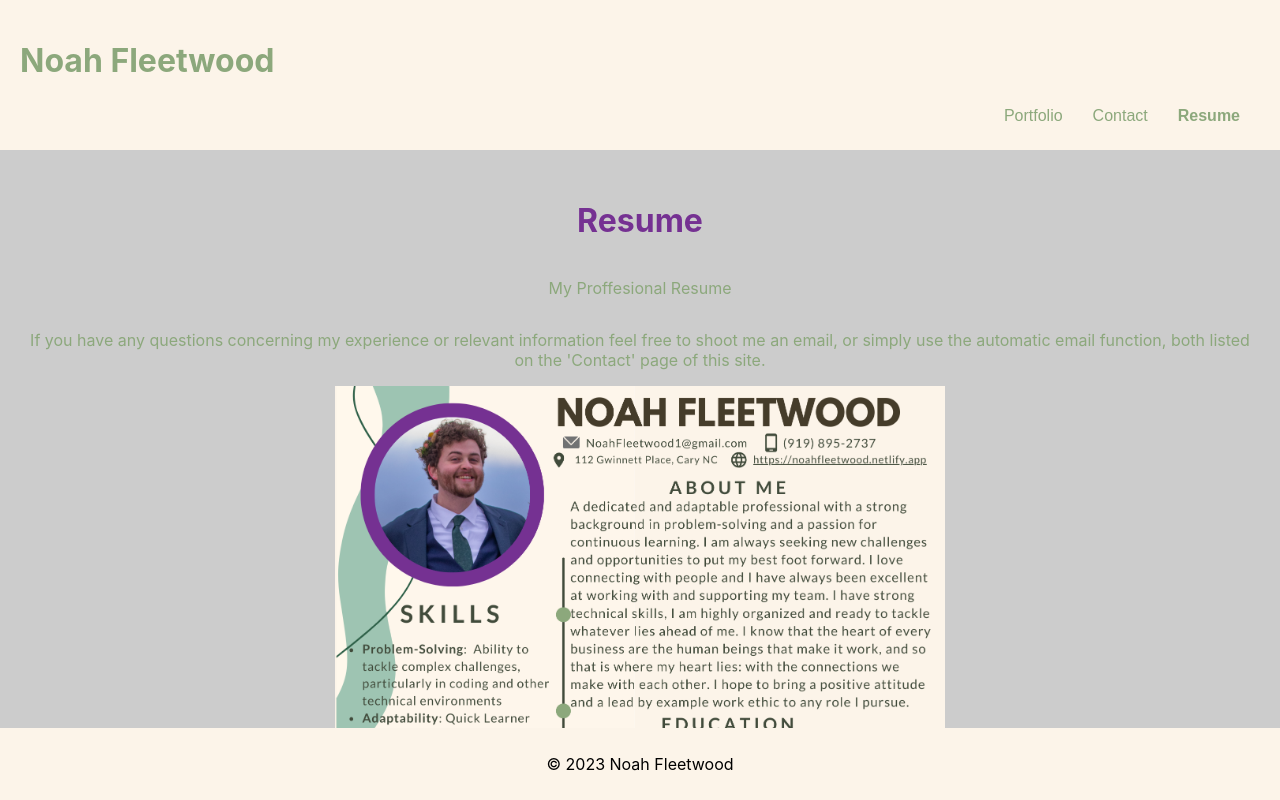
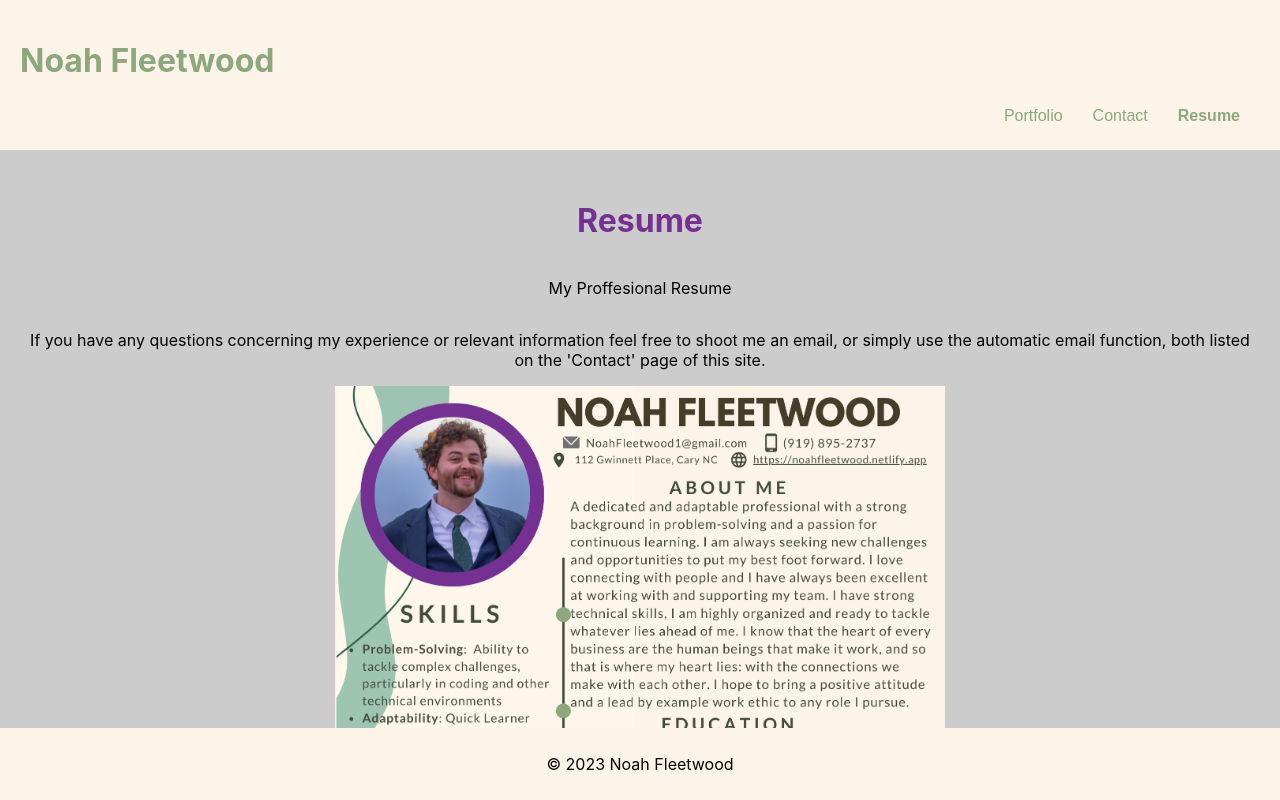
Before and after one commit to Noah-Wyche/react-portfolio, a React (Create React App) app: page / in a window 1280 px wide. Both pictures are taken after a click on the button "Resume". Shown: the top 800 px of the page. Built offline with nearby package versions, Linux system fonts and the light colour scheme.

Commit message:
changing colors

```diff
--- a/src/App.css
+++ b/src/App.css
@@ -1,5 +1,6 @@
 .App {
     text-align: center;
+    background-color: #ccc;
   }
 
   .App-logo {
--- a/src/pages/Portfolio.css
+++ b/src/pages/Portfolio.css
@@ -9,7 +9,7 @@ body {
 }
 
 .PortfolioContent {
-  color: #004080; /* Darker blue text color */
+  color: black; /* Darker blue text color */
 }
 
 /* Projects container */
--- a/src/pages/Resume.css
+++ b/src/pages/Resume.css
@@ -3,8 +3,7 @@
   }
 
   .ResumeContainer {
-    background-color: #ccc;
-    color: #8ca87c; /* Medium gray text color */
+    color: black; /* Medium gray text color */
     display: flex; /* Use flexbox to align elements */
     flex-direction: column; /* Stack elements vertically */
     padding: 30px;
```
